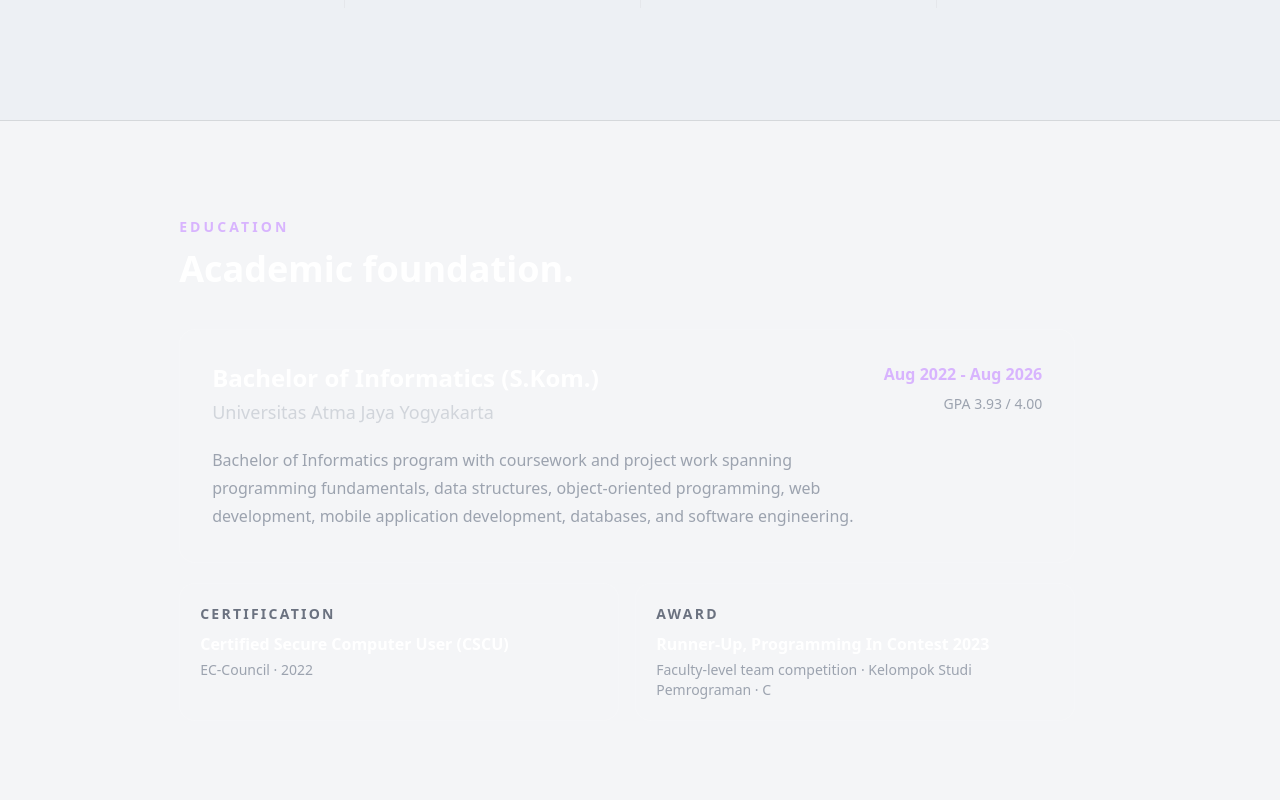
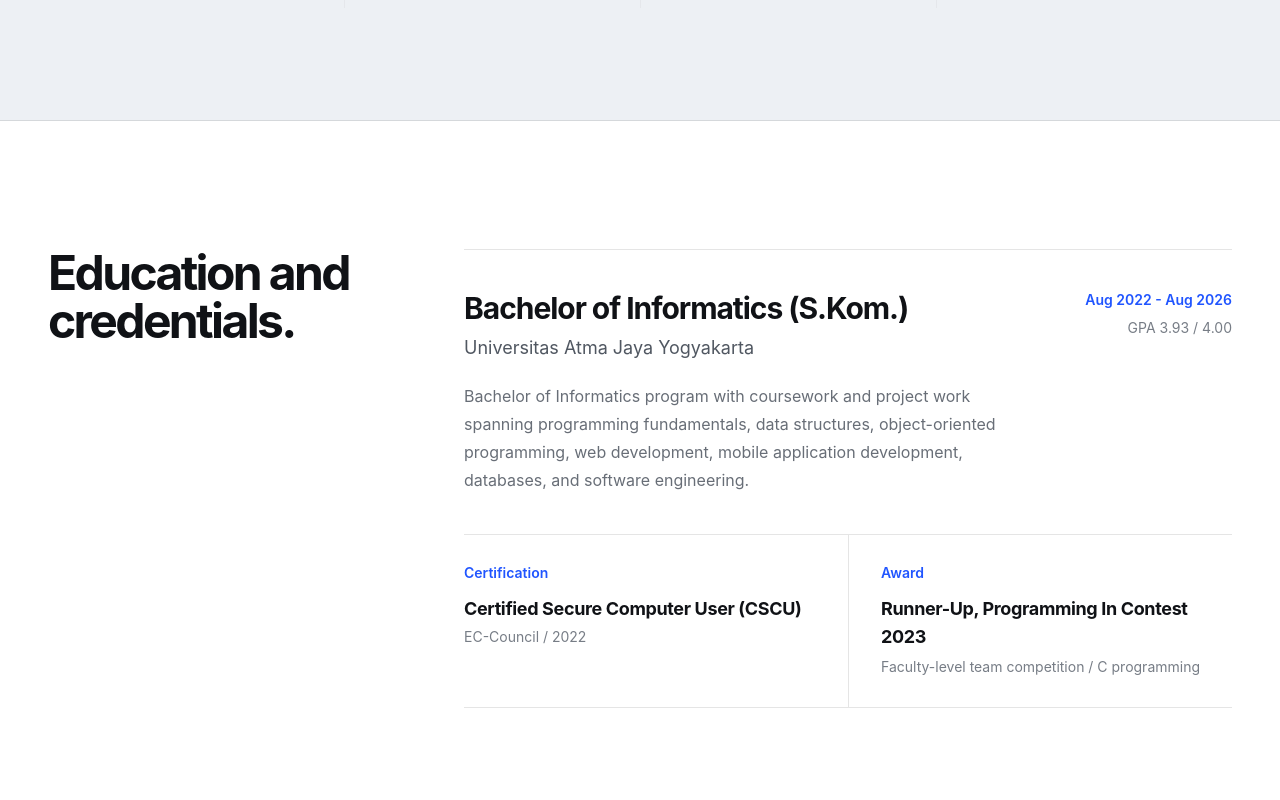
Before and after one commit to ragil1001/ragil-riztianda, a React (Vite) app: page / in a window 1280 px wide. Shown: the part 10000-10800 px from the top of the page. Built offline with nearby package versions, Linux system fonts and the light colour scheme.

Commit message:
design: rebuild education as compact credentials section

```diff
--- a/src/components/Education/Education.jsx
+++ b/src/components/Education/Education.jsx
@@ -3,58 +3,53 @@ import { education } from "../../constants";
 
 const Education = () => {
   return (
-    <section
-      id="education"
-      className="px-[7vw] py-24 font-sans lg:px-[14vw]"
-    >
-      <div className="mb-10 max-w-3xl">
-        <p className="text-sm font-semibold uppercase tracking-[0.22em] text-purple-300">
-          Education
-        </p>
-        <h2 className="mt-3 text-3xl font-bold text-white sm:text-4xl">
-          Academic foundation.
+    <section id="education" className="bg-white">
+      <div className="mx-auto max-w-[1400px] px-5 py-24 sm:px-8 lg:px-12 lg:py-32">
+        <div className="grid gap-12 lg:grid-cols-12 lg:gap-16">
+          <div className="lg:col-span-4">
+            <h2 className="text-4xl font-bold leading-[1.02] tracking-[-0.055em] text-[#101216] sm:text-5xl">
+              Education and credentials.
             </h2>
           </div>
 
+          <div className="lg:col-span-8">
             {education.map((edu) => (
-        <article
-          key={edu.id}
-          className="max-w-4xl rounded-2xl border border-white/10 bg-white/[0.035] p-6 md:p-8"
-        >
-          <div className="flex flex-col justify-between gap-5 md:flex-row md:items-start">
+              <article key={edu.id} className="border-y border-black/10 py-8 sm:py-10">
+                <div className="grid gap-6 md:grid-cols-[1fr_180px] md:gap-10">
                   <div>
-              <h3 className="text-2xl font-bold text-white">{edu.degree}</h3>
-              <p className="mt-1 text-lg text-gray-300">{edu.school}</p>
-              <p className="mt-5 max-w-3xl leading-7 text-gray-400">{edu.desc}</p>
+                    <h3 className="text-2xl font-bold tracking-[-0.035em] text-[#101216] sm:text-3xl">
+                      {edu.degree}
+                    </h3>
+                    <p className="mt-2 text-lg text-[#505761]">{edu.school}</p>
+                    <p className="mt-5 max-w-[720px] leading-7 text-[#686e77]">{edu.desc}</p>
                   </div>
-            <div className="shrink-0 md:text-right">
-              <p className="font-semibold text-purple-300">{edu.date}</p>
-              <p className="mt-2 text-sm text-gray-400">GPA {edu.grade}</p>
+                  <div className="md:text-right">
+                    <p className="text-sm font-semibold text-[#2055ff]">{edu.date}</p>
+                    <p className="mt-2 text-sm text-[#777d86]">GPA {edu.grade}</p>
                   </div>
                 </div>
               </article>
             ))}
 
-      <div className="mt-5 grid max-w-4xl gap-4 md:grid-cols-2">
-        <div className="rounded-2xl border border-white/10 bg-white/[0.025] p-5">
-          <p className="text-sm font-semibold uppercase tracking-[0.16em] text-gray-500">
-            Certification
-          </p>
-          <p className="mt-2 font-semibold text-white">
+            <div className="grid border-b border-black/10 md:grid-cols-2">
+              <div className="py-7 md:pr-8">
+                <p className="text-sm font-semibold text-[#2055ff]">Certification</p>
+                <p className="mt-3 text-lg font-bold tracking-[-0.02em] text-[#101216]">
                   Certified Secure Computer User (CSCU)
                 </p>
-          <p className="mt-1 text-sm text-gray-400">EC-Council · 2022</p>
+                <p className="mt-1 text-sm text-[#777d86]">EC-Council / 2022</p>
               </div>
-        <div className="rounded-2xl border border-white/10 bg-white/[0.025] p-5">
-          <p className="text-sm font-semibold uppercase tracking-[0.16em] text-gray-500">
-            Award
-          </p>
-          <p className="mt-2 font-semibold text-white">
+              <div className="border-t border-black/10 py-7 md:border-l md:border-t-0 md:pl-8">
+                <p className="text-sm font-semibold text-[#2055ff]">Award</p>
+                <p className="mt-3 text-lg font-bold tracking-[-0.02em] text-[#101216]">
                   Runner-Up, Programming In Contest 2023
                 </p>
-          <p className="mt-1 text-sm text-gray-400">
-            Faculty-level team competition · Kelompok Studi Pemrograman · C
+                <p className="mt-1 text-sm leading-6 text-[#777d86]">
+                  Faculty-level team competition / C programming
                 </p>
+              </div>
+            </div>
+          </div>
         </div>
       </div>
     </section>
```
Lines whose indentation alone changed are shown as unchanged.
